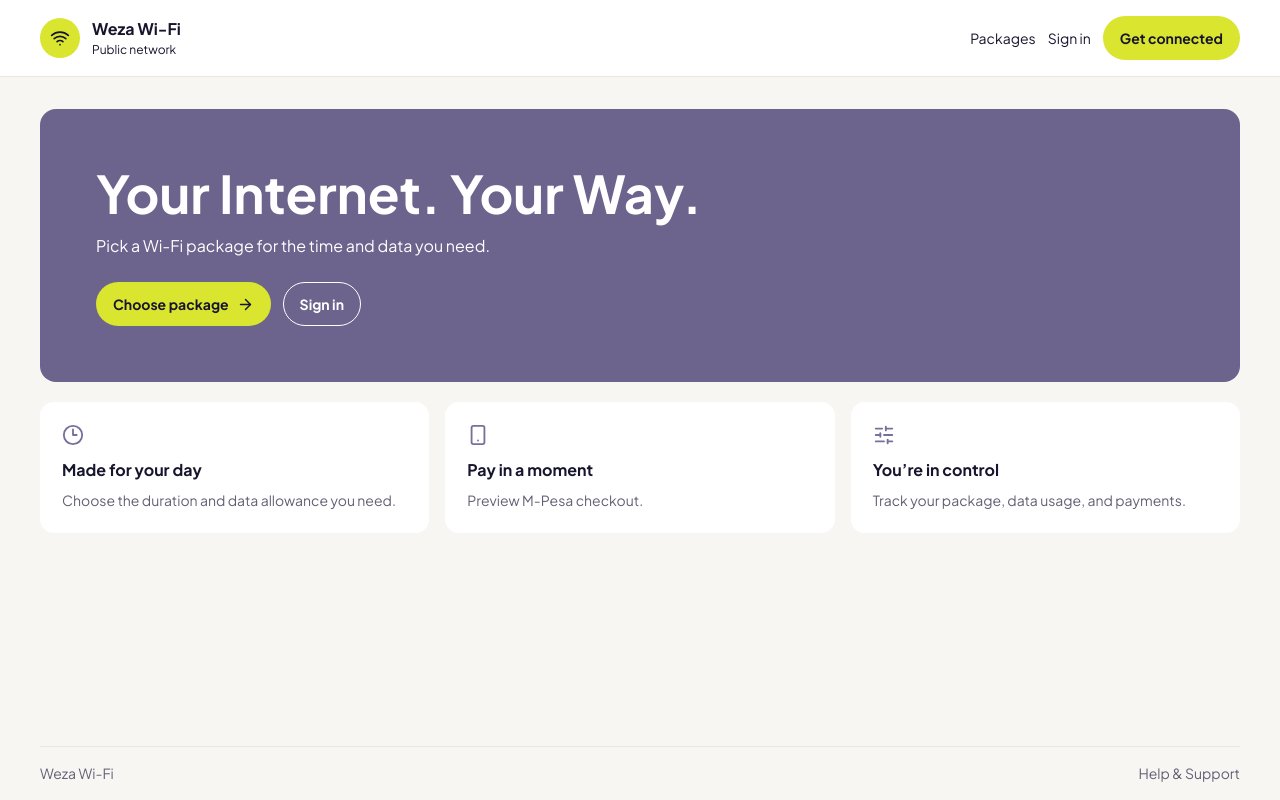
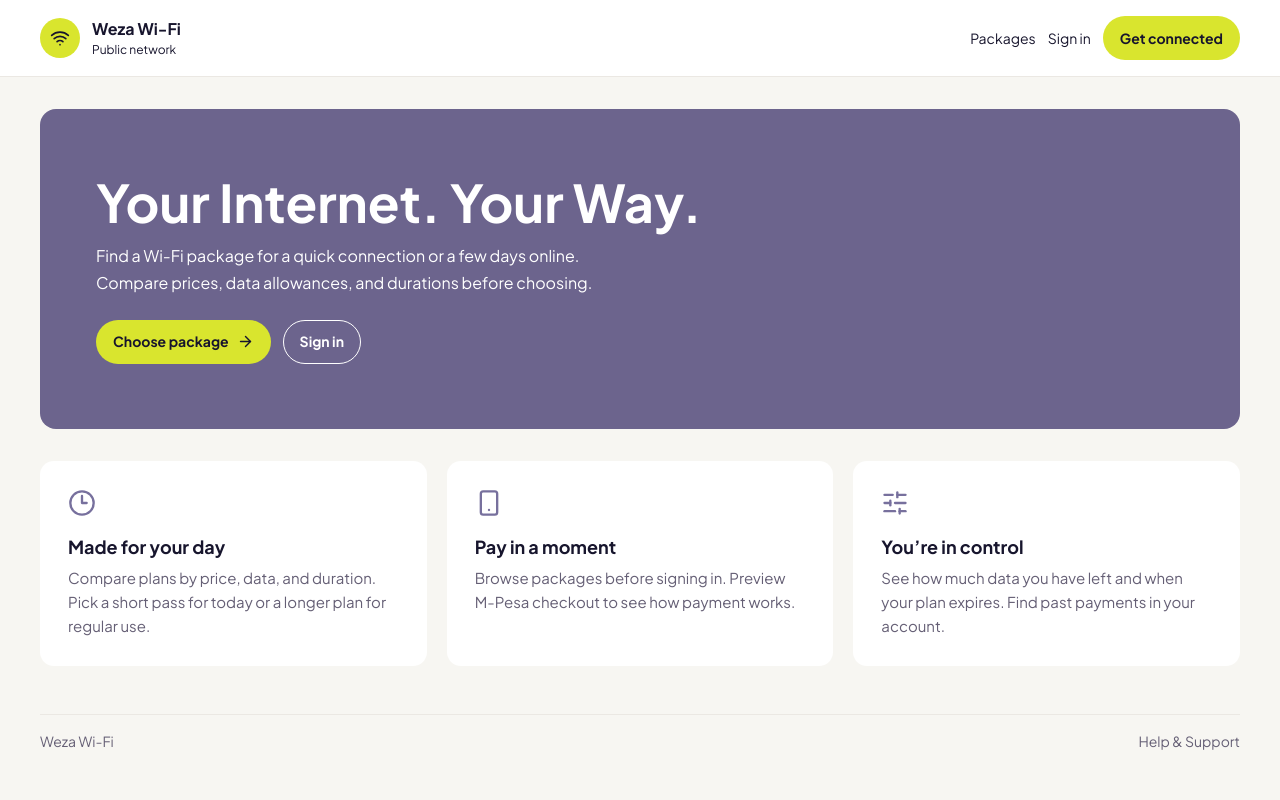
Before and after one commit to Macrinejangu/weza-wifi-billing, a React (Vite) app in the folder apps/customer-portal/: page / in a window 1280 px wide. Built offline with nearby package versions, Linux system fonts and the light colour scheme; no server answers.

Commit message:
Refine welcome page spacing and copy

```diff
--- a/apps/customer-portal/src/App.css
+++ b/apps/customer-portal/src/App.css
@@ -1022,7 +1022,6 @@ a {
 }
 
 .public-content {
-  flex: 1;
   padding-block: 2rem 3rem;
 }
 
@@ -1144,3 +1143,59 @@ a {
     padding-top: 1rem;
   }
 }
+.public-welcome .welcome-feature-grid {
+  gap: 1.25rem;
+  margin-top: 1.5rem;
+}
+
+.public-welcome .welcome-feature-card {
+  min-height: 12.5rem;
+  padding: 1.75rem;
+}
+
+.public-welcome .welcome-feature-card svg {
+  width: 1.75rem;
+  height: 1.75rem;
+  margin-bottom: 1rem;
+}
+
+.public-welcome .welcome-feature-card h2 {
+  font-size: 1.125rem;
+}
+
+.public-welcome .welcome-feature-card p {
+  font-size: 0.9375rem;
+  line-height: 1.6;
+}
+
+@media (max-width: 600px) {
+  .public-welcome .welcome-feature-card {
+    min-height: auto;
+    padding: 1.25rem;
+  }
+}
+.public-welcome .public-hero {
+  display: flex;
+  min-height: 20rem;
+  flex-direction: column;
+  justify-content: center;
+}
+
+.public-welcome .public-hero p {
+  max-width: 34rem;
+  line-height: 1.65;
+}
+
+.public-welcome .welcome-feature-grid {
+  margin-top: 2rem;
+}
+
+@media (max-width: 600px) {
+  .public-welcome .public-hero {
+    min-height: auto;
+  }
+
+  .public-welcome .welcome-feature-grid {
+    margin-top: 1.5rem;
+  }
+}
--- a/apps/customer-portal/src/pages/Welcome.jsx
+++ b/apps/customer-portal/src/pages/Welcome.jsx
@@ -36,7 +36,10 @@ export default function Welcome() {
       <main className="public-content">
         <section className="public-hero">
           <h1>Your Internet. Your Way.</h1>
-          <p>Pick a Wi-Fi package for the time and data you need.</p>
+          <p>
+            Find a Wi-Fi package for a quick connection or a few days online.
+            Compare prices, data allowances, and durations before choosing.
+          </p>
 
           <div className="public-actions">
             <Link to="/packages" className="public-button">
@@ -52,19 +55,30 @@ export default function Welcome() {
           <article className="welcome-feature-card">
             <Clock3 size={22} aria-hidden="true" />
             <h2>Made for your day</h2>
-            <p>Choose the duration and data allowance you need.</p>
+            <p>
+              Compare plans by price, data, and duration. Pick a short pass for
+              today or a longer plan for regular use.
+            </p>
           </article>
 
           <article className="welcome-feature-card">
             <Smartphone size={22} aria-hidden="true" />
             <h2>Pay in a moment</h2>
-            <p>{demoDataEnabled ? 'Preview M-Pesa checkout.' : 'M-Pesa checkout is currently unavailable.'}</p>
+            <p>
+              Browse packages before signing in.{' '}
+              {demoDataEnabled
+                ? 'Preview M-Pesa checkout to see how payment works.'
+                : 'M-Pesa checkout is currently unavailable.'}
+            </p>
           </article>
 
           <article className="welcome-feature-card">
             <SlidersHorizontal size={22} aria-hidden="true" />
             <h2>You’re in control</h2>
-            <p>Track your package, data usage, and payments.</p>
+            <p>
+              See how much data you have left and when your plan expires.
+              Find past payments in your account.
+            </p>
           </article>
         </section>
       </main>
```
